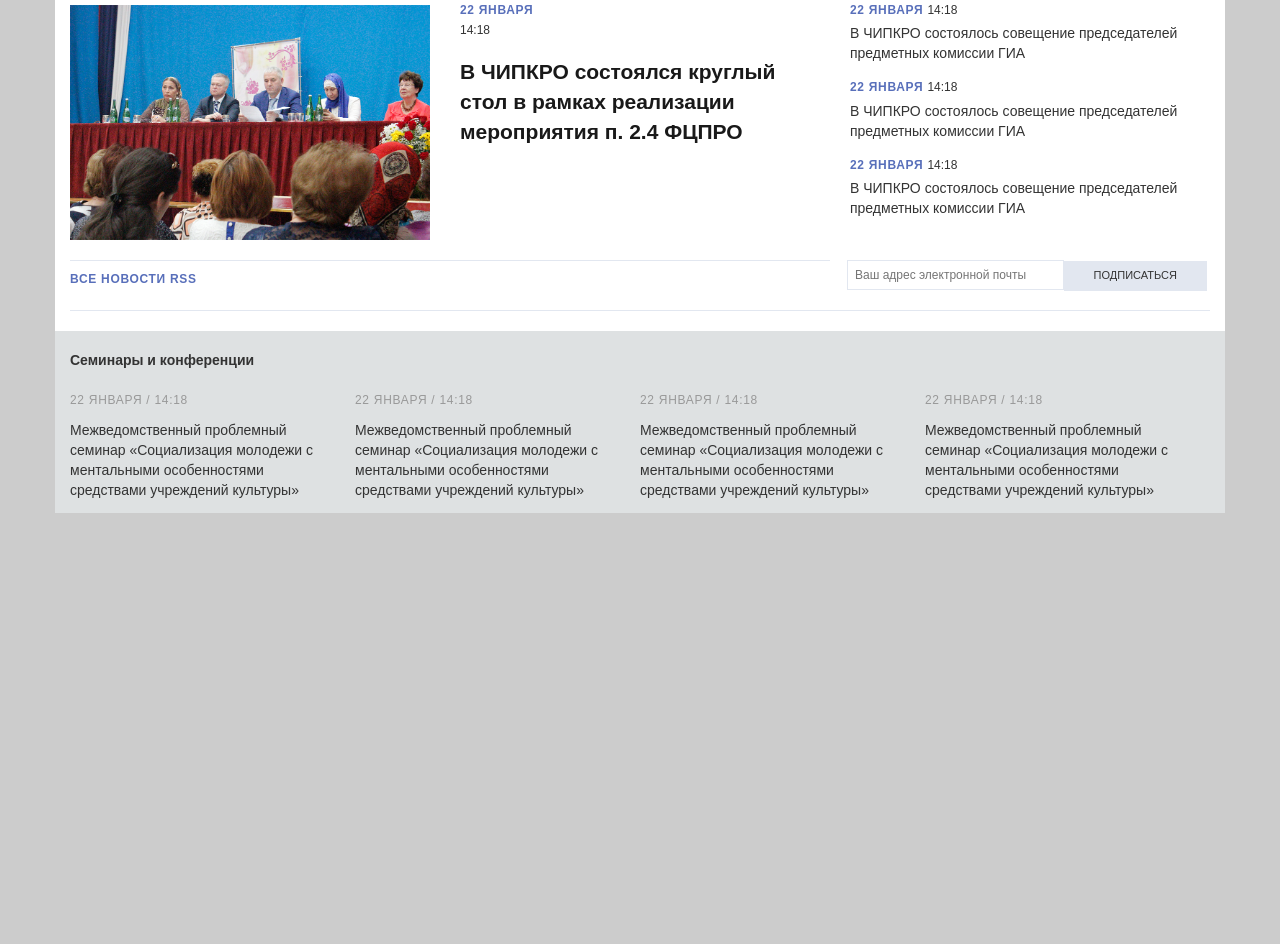
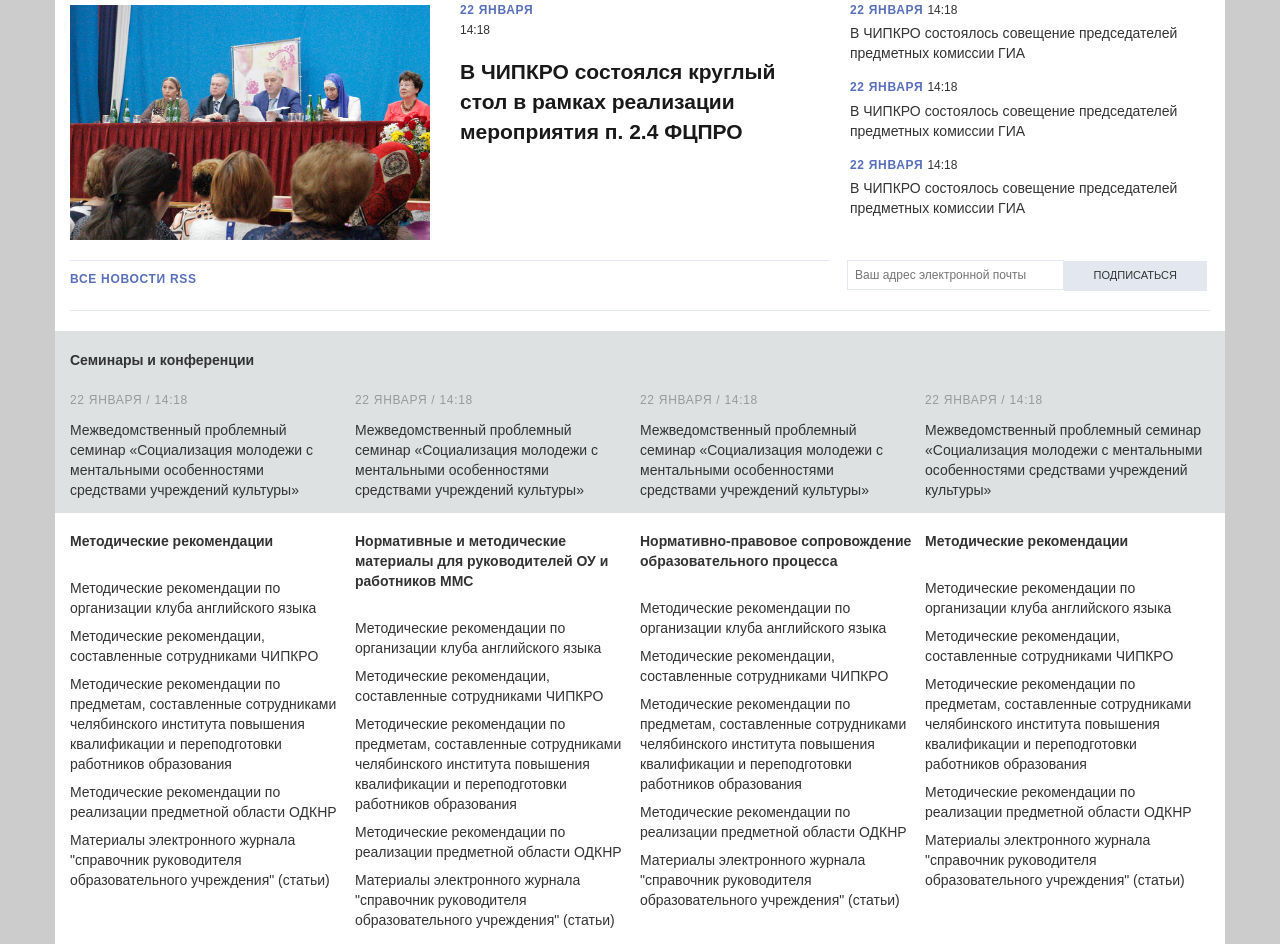
Before and after one commit to Roshar/Roshar.github.io, a plain HTML site: page index.html in a window 1280 px wide. Shown: the part 128-1072 px from the top of the page. Before the commit the page ends 800 px from the top, so only its background shows below. Drawn offline with Linux system fonts and the light colour scheme.

Commit message:
29Feb-part3

```diff
--- a/css/main.css
+++ b/css/main.css
@@ -274,9 +274,11 @@ form {
 	padding:0;
 	outline: none;
 }
+
 .subscribe_form{
 	padding-right:0;
 }
+
 .field {
 	border:0;
 	font-size:0;
@@ -314,6 +316,9 @@ input[type=text].field_inp{
 	height:51px;
 	border-bottom:1px solid #e2e7f0;
 }
+/*seminars and conference
+///////////////////////////////////////////////////
+*/
 .conference{
 	background-color:#dee1e2;
 }
@@ -332,6 +337,26 @@ input[type=text].field_inp{
     padding-right:0;
 }
 
+/*content documents
+//////////////////////////////////////////////////
+*/
+.doc_list{
+	padding: 0;
+}
+.doc_list ul{
+	list-style-type: none;
+	padding: 0;
+}
+.doc_list li{
+	line-height: 20px;
+	padding-top: 8px;
+}
+.doc_list a{
+	color:#333;
+}
+.doc_list a:hover{
+	color:#337ab7;
+}
 
 @media ( max-width:1199px){
 	.field_inp{
@@ -392,24 +417,31 @@ input[type=text].field_inp{
 	}
 
 	.separator{
-		padding:0;
-		overflow:hidden;
-		height:81px;
-		border-bottom:1px solid #e2e7f0;
+		height:101px;
+		border: none;
 	}
 	input[type=text].field_inp{
-		width:83%;
+		width:100%;
 	}
+
+	.subscribe_btn{
+	width: 100%;
+	margin-top: 10px;
+	}
+
 	.subscribe_form{
 		padding-left:0;
 	}
-
+	.conference{
+	padding-top: 5px;
+	padding-bottom: 5px;
+}
 
 }
-@media (max-width:705px) {
+/*@media (max-width:705px) {
 	input[type=text].field_inp{
 		width:63%;
-	}
+	}*/
 }
 @media (max-width: 599px) {
 	.social{
--- a/index.html
+++ b/index.html
@@ -170,7 +170,8 @@
 					</a>
 			</p>
 			</div>
-		<div class="col-md-3 conf"><div class="date_line">
+			<div class="col-md-3 conf">
+			<div class="date_line">
 					<span class ="b-article__date">22 января / 14:18</span>
 			</div>
 			<p class="short_text">
@@ -179,16 +180,104 @@
 					</a>
 			</p>
 			</div>
-		<div class="col-md-3 conf"><div class="date_line">
+			<div class="col-md-3 conf">
+			<div class="date_line">
 					<span class ="b-article__date">22 января / 14:18</span>
 			</div>
 			<p class="short_text">
 					<a href="#">
 						Межведомственный проблемный семинар «Социализация молодежи с ментальными особенностями средствами учреждений культуры»
+					</a>
 			</p>
 		</div>
 		</div>
-
+		<div class="col-md-12 doc_content">
+			<div class="col-md-3 doc_list">
+				<h4>Методические рекомендации</h4>
+				<ul>
+					<li>
+						<a href="#">Методические рекомендации по организации клуба английского языка </a>
+					</li>
+					<li>
+						<a href="#">Методические рекомендации, составленные сотрудниками ЧИПКРО
+						</a>
+					</li>
+					<li>
+						<a href="#">Методические рекомендации по предметам, составленные сотрудниками челябинского института повышения квалификации и переподготовки работников образования</a>
+					</li>
+					<li>
+						<a href="#">Методические рекомендации по реализации предметной области ОДКНР</a>
+					</li>
+					<li>
+						<a href="#">Материалы электронного журнала "справочник руководителя образовательного учреждения" (статьи)</a>
+					</li>
+				</ul>
+			</div>
+			<div class="col-md-3 doc_list">
+				<h4>Нормативные и методические материалы для руководителей ОУ и работников ММС</h4>
+				<ul>
+					<li>
+						<a href="#">Методические рекомендации по организации клуба английского языка </a>
+					</li>
+					<li>
+						<a href="#">Методические рекомендации, составленные сотрудниками ЧИПКРО
+						</a>
+					</li>
+					<li>
+						<a href="#">Методические рекомендации по предметам, составленные сотрудниками челябинского института повышения квалификации и переподготовки работников образования</a>
+					</li>
+					<li>
+						<a href="#">Методические рекомендации по реализации предметной области ОДКНР</a>
+					</li>
+					<li>
+						<a href="#">Материалы электронного журнала "справочник руководителя образовательного учреждения" (статьи)</a>
+					</li>
+				</ul>
+			</div>
+			<div class="col-md-3 doc_list">
+				<h4>Нормативно-правовое сопровождение образовательного процесса
+</h4>
+				<ul>
+					<li>
+						<a href="#">Методические рекомендации по организации клуба английского языка </a>
+					</li>
+					<li>
+						<a href="#">Методические рекомендации, составленные сотрудниками ЧИПКРО
+						</a>
+					</li>
+					<li>
+						<a href="#">Методические рекомендации по предметам, составленные сотрудниками челябинского института повышения квалификации и переподготовки работников образования</a>
+					</li>
+					<li>
+						<a href="#">Методические рекомендации по реализации предметной области ОДКНР</a>
+					</li>
+					<li>
+						<a href="#">Материалы электронного журнала "справочник руководителя образовательного учреждения" (статьи)</a>
+					</li>
+				</ul>
+			</div>
+			<div class="col-md-3 doc_list">
+				<h4>Методические рекомендации</h4>
+				<ul>
+					<li>
+						<a href="#">Методические рекомендации по организации клуба английского языка </a>
+					</li>
+					<li>
+						<a href="#">Методические рекомендации, составленные сотрудниками ЧИПКРО
+						</a>
+					</li>
+					<li>
+						<a href="#">Методические рекомендации по предметам, составленные сотрудниками челябинского института повышения квалификации и переподготовки работников образования</a>
+					</li>
+					<li>
+						<a href="#">Методические рекомендации по реализации предметной области ОДКНР</a>
+					</li>
+					<li>
+						<a href="#">Материалы электронного журнала "справочник руководителя образовательного учреждения" (статьи)</a>
+					</li>
+				</ul>
+			</div>
+		</div>
 	</div>
 </div>
 <script>
```
Lines whose indentation alone changed are shown as unchanged.
